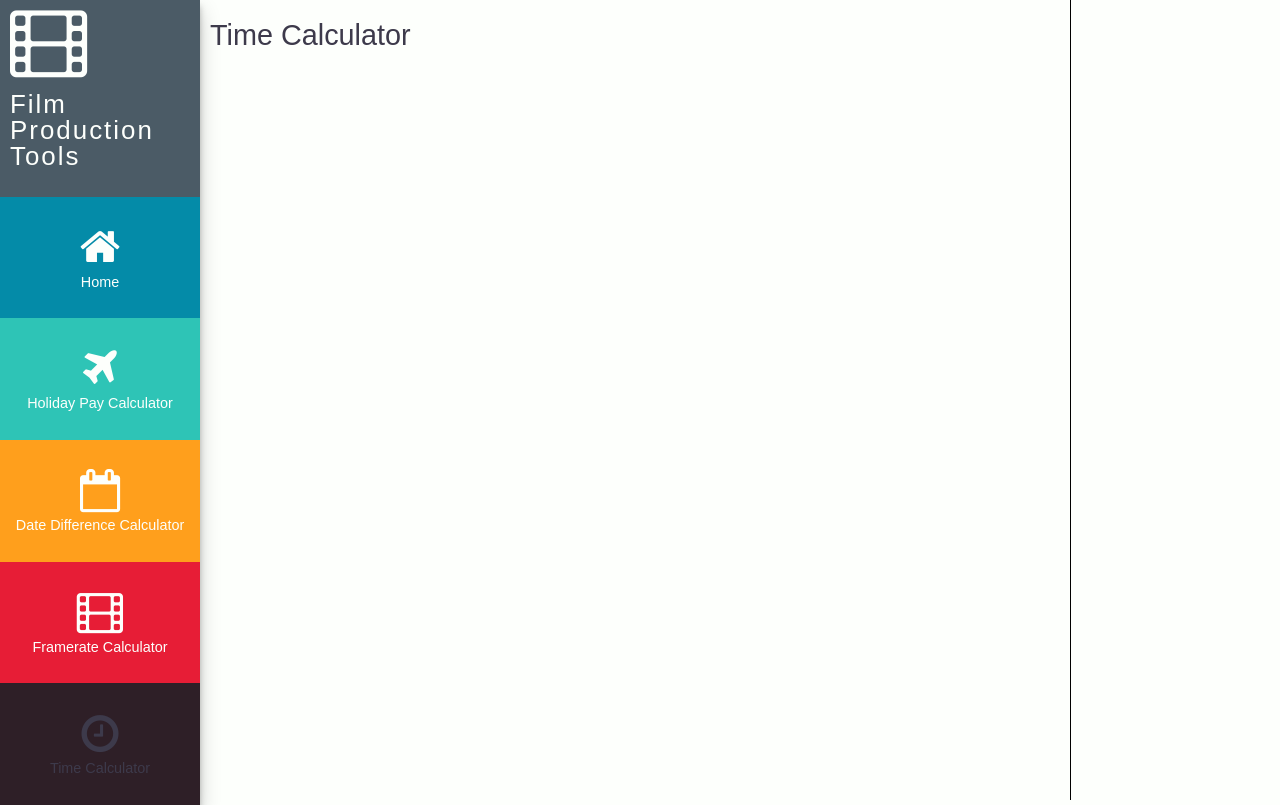
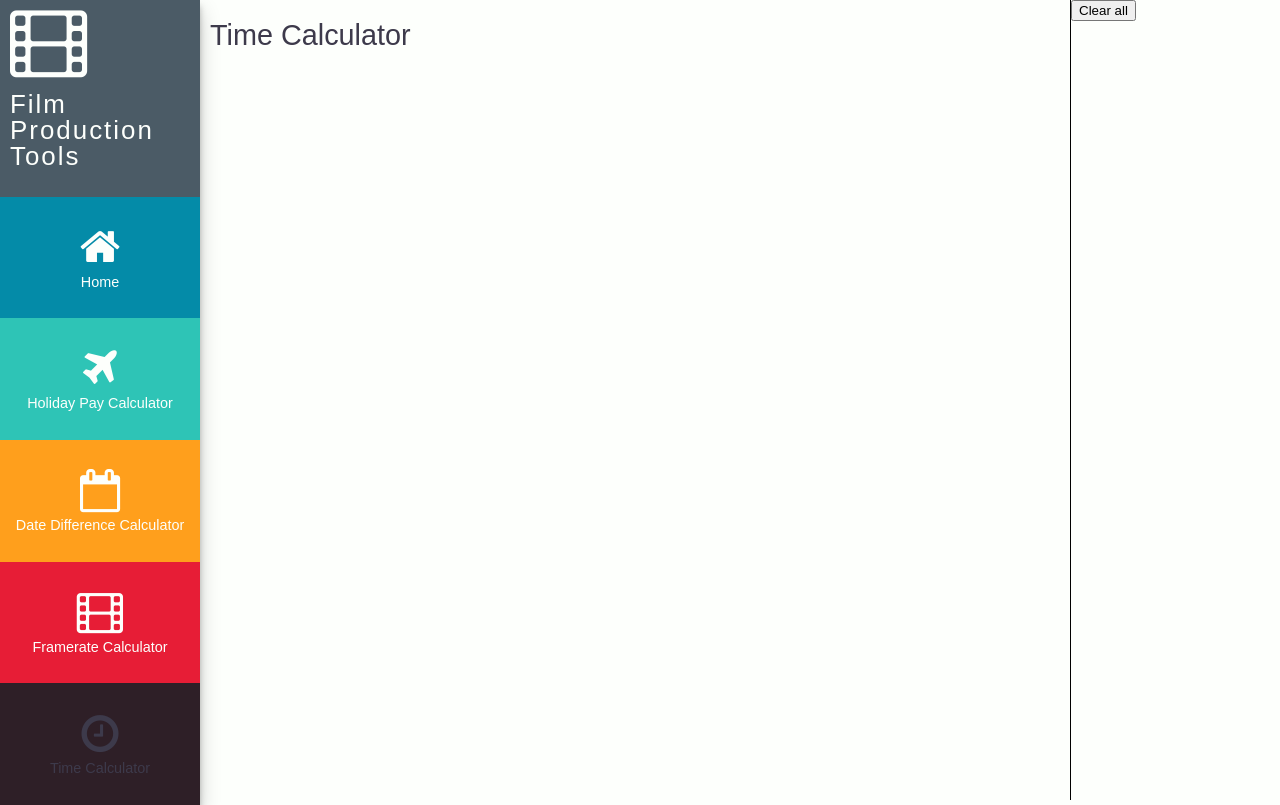
Before and after one commit to JodyDuke/film-production-tools, a React (Create React App) app: page /time-calculator in a window 1280 px wide. Built offline with nearby package versions, Linux system fonts and the light colour scheme; what webfontloader would draw is missing.

Commit message:
changed to function from component

```diff
--- a/src/components/main/history.js
+++ b/src/components/main/history.js
@@ -1,21 +1,28 @@
-import React, { Component } from 'react';
+import React from 'react';
 
 
-
-class History extends Component {
-    render(){
-        const data = this.props.historyData
+function History(props) {
+        const data = props.historyData
         const string = data.map((data, i) => {
-            console.log(i, data)
-            return <p key={i}>{data.moneyOwed}</p>
+            return (
+                <div key={i} className="history-node">
+                    <p>{data.name}</p>
+                    <p>{data.time.toString()}</p>
+                    <p>{data.holTaken}</p>
+                </div>
+            )
         })
 
         return (
-           <div className="history">
-           {string}
-           </div>
+            <div className="history">
+                <div className="clear-history">
+                    <button>Clear all</button>
+                </div>
+                {string}
+            </div>
+
         )
-    }
 }
 
-export default History;
+
+export default History
```
